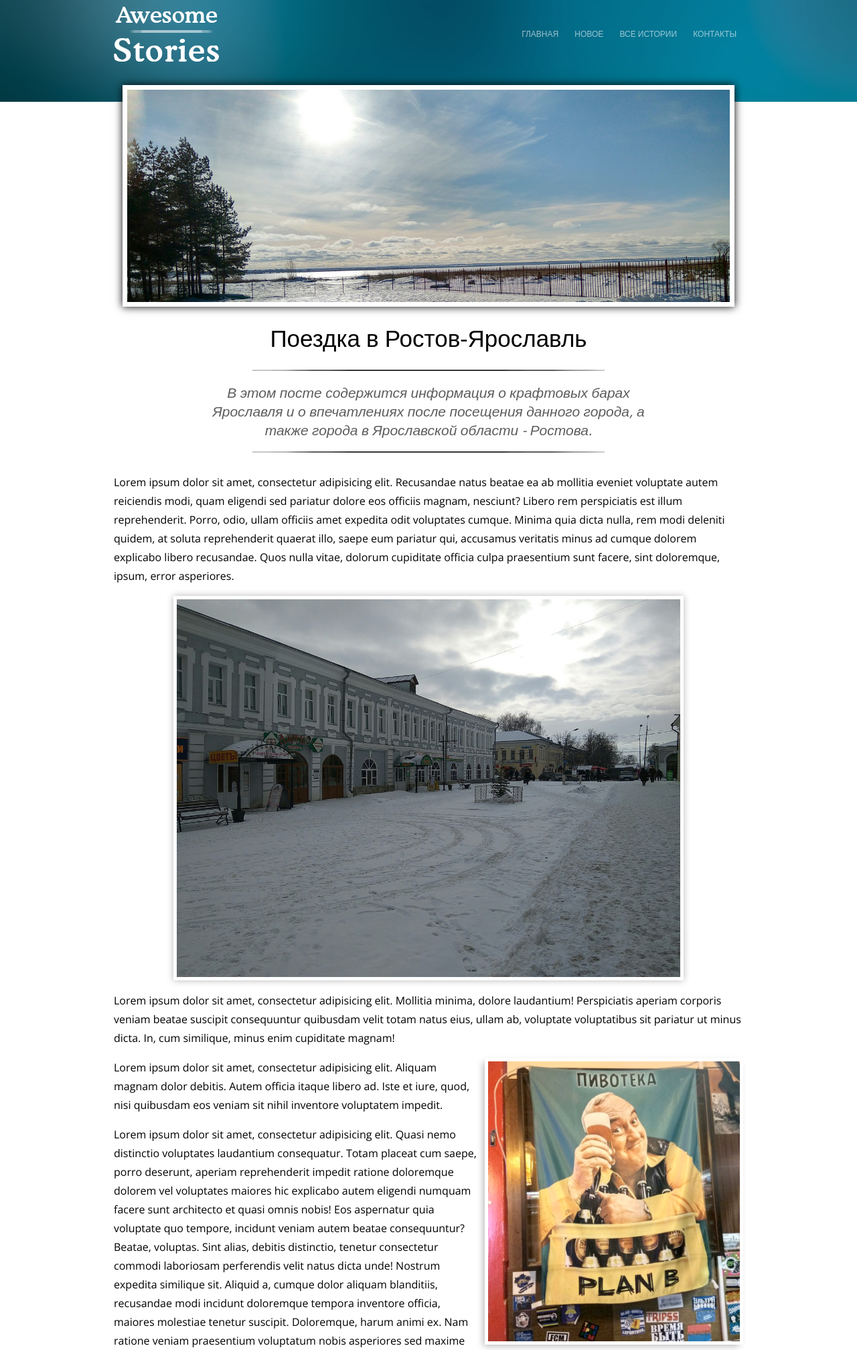
After one commit to Zender85/awesomestories, a PHP site: page /rostov.html in a window 1280 px wide. The commit adds this page. Shown: the top 2016 px of the page at 67% size. Run offline with PHP 8.4, Linux system fonts and the light colour scheme.

Commit message:
страница поста + мелкие правки

```diff
--- a/css/style.css
+++ b/css/style.css
@@ -30,6 +30,7 @@ img {
 }
 
 .container {
+	position: relative;
 	max-width: 940px;
 	margin: 0 auto;
 	padding: 0 10px;
@@ -63,6 +64,7 @@ header {
 }
 
 .logo {
+	display: inline-block;
 	line-height: 0;
 	margin: 10px 0;
 }
@@ -325,17 +327,17 @@ main h2 {
 	margin-bottom: 50px;
 }
 
-main h2:after {
+/*main h2:after {
 	content: '';
 	position: absolute;
 	width: 104px;
 	height: 3px;
-	bottom: -10px;
+	bottom: -12px;
 	right: 0;
 	left: 0;
 	margin: 0 auto;
 	background-image: url('../img/line.png');
-}
+}*/
 
 .news {
 	display: -webkit-flex;
@@ -518,6 +520,91 @@ main h2:after {
 	padding: 10px 0;
 }
 
+	/*==== POST PAGE ====*/
+
+.post-navigation {
+	padding-bottom: 50px;
+}
+
+.post-mainphoto {
+	max-width: 900px;
+	margin: 0 auto;
+	position: relative;
+	top: -25px;
+	line-height: 0;
+	box-shadow: 0 0 12px;
+	border: 7px solid #fff;
+	margin-bottom: -25px;
+}
+
+.post-intro {
+	position: relative;
+	font-style: italic;
+	font-size: 21px;
+	color: #5d5d5d;
+	width: 70%;
+	margin: 0 auto;
+	text-align: center;
+	margin-bottom: 50px;
+}
+
+.post-intro::before {
+	content: '';
+	position: absolute;
+	top: -20px;
+	width: 80%;
+	height: 2px;
+	left: 0;
+	right: 0;
+	margin: 0 auto;
+	background-image: url('../img/line.png');
+	background-size: cover;
+}
+
+.post-intro::after {
+	content: '';
+	position: absolute;
+	bottom: -20px;
+	width: 80%;
+	height: 2px;
+	left: 0;
+	right: 0;
+	margin: 0 auto;
+	background-image: url('../img/line.png');
+	background-size: cover;
+}
+
+.img-fright {
+	float: right;
+	width: 40%;
+	padding: 5px;
+	margin-left: 10px;
+	box-shadow: -4px 4px 10px -2px #b7b7b7;
+}
+
+.img-fleft {
+	float: left;
+	width: 40%;
+	padding: 5px;
+	margin-right: 10px;
+	box-shadow: 4px 4px 10px -2px #b7b7b7;
+}
+
+.post-image {
+	width: 80%;
+	margin: 0 auto;
+	padding: 5px;
+	line-height: 0;
+	box-shadow: 0 0 10px 0 #b7b7b7;
+}
+
+.post-end {
+	text-align: center;
+	width: 80%;
+	font-size: 25px;
+	margin: 20px auto;
+}
+
 @media all and (max-width: 640px){
 	.main-menu {
 		display: none;
@@ -538,10 +625,10 @@ main h2:after {
 }
 
 @media (max-width: 600px) {
-  {
-    width: 100%;
-    height: 100vh;
-    margin: 0;
-    border-radius: 0px;
-  }
+	.news-item {
+		margin: 0;
+	}
+	.post-intro {
+		width: 100%;
+	}
 }
--- /dev/null
+++ b/rostov.html
@@ -0,0 +1,95 @@
+<!DOCTYPE html>
+<html>
+<head>
+	<meta charset="utf-8">
+	<meta name="viewport" content="width=device-width, initial-scale=1.0">
+	<meta http-equiv="X-UA-Compatible" content="IE=edge">
+	<link rel="shortcut icon" href="img/favicon.png" type="image/x-icon">
+	<title>AwesomeStories</title>
+	<link href="https://fonts.googleapis.com/css?family=Open+Sans:400,700&amp;subset=cyrillic" rel="stylesheet">
+	<link rel="stylesheet" type="text/css" href="css/normalize.css">
+	<link rel="stylesheet" type="text/css" href="css/style.css">
+</head>
+<body>
+	<header>
+		<div class="header-navigation post-navigation">
+			<div class="container">
+				<a href="index.html" class="logo">
+					<img src="img/logo.png" alt="Логотип" width="157" height="82">
+				</a>
+				<nav class="main-menu">
+					<ul class="main-menu-list">
+						<li><a href="index.html">Главная</a></li>
+						<li><a href="#">Новое</a></li>
+						<li><a href="#">Все истории</a></li>
+						<li><a href="#">Контакты</a></li>
+					</ul>
+				</nav>
+				<div class="mobile-header">
+					<div class="burger-container">
+						<div id="burger">
+							<div class="bar topBar"></div>
+							<div class="bar mdlBar"></div>
+							<div class="bar btmBar"></div>
+						</div>
+					</div>
+					<ul class="menu">
+						<li class="menu-item"><a href="index.html">Главная</a></li>
+						<li class="menu-item"><a href="#">Новое</a></li>
+						<li class="menu-item"><a href="#">Все истории</a></li>
+						<li class="menu-item"><a href="#">Контакты</a></li>
+					</ul>
+				</div>
+			</div>
+		</div>
+	</header>
+	<main>
+		<div class="container clearfix">
+			<div class="post-mainphoto">
+				<img src="img/rostov-main.jpg" alt="Главное фото" width="900px">
+			</div>
+			<h2>Поездка в Ростов-Ярославль</h2>
+			<p class="post-intro">В этом посте содержится информация о крафтовых барах Ярославля и о впечатлениях после посещения данного города, а также города в Ярославской области - Ростова.</p>
+			<p>Lorem ipsum dolor sit amet, consectetur adipisicing elit. Recusandae natus beatae ea ab mollitia eveniet voluptate autem reiciendis modi, quam eligendi sed pariatur dolore eos officiis magnam, nesciunt? Libero rem perspiciatis est illum reprehenderit. Porro, odio, ullam officiis amet expedita odit voluptates cumque. Minima quia dicta nulla, rem modi deleniti quidem, at soluta reprehenderit quaerat illo, saepe eum pariatur qui, accusamus veritatis minus ad cumque dolorem explicabo libero recusandae. Quos nulla vitae, dolorum cupiditate officia culpa praesentium sunt facere, sint doloremque, ipsum, error asperiores.</p>
+			<div class="post-image">
+				<img src="img/rostov-main-street.jpg" alt="Главная улица Ростова" width="800px">
+			</div>
+			<p>Lorem ipsum dolor sit amet, consectetur adipisicing elit. Mollitia minima, dolore laudantium! Perspiciatis aperiam corporis veniam beatae suscipit consequuntur quibusdam velit totam natus eius, ullam ab, voluptate voluptatibus sit pariatur ut minus dicta. In, cum similique, minus enim cupiditate magnam!</p>
+			<img class="img-fright"	src="img/plan-b.jpg" alt="Паб Plan-B">
+			<p>Lorem ipsum dolor sit amet, consectetur adipisicing elit. Aliquam magnam dolor debitis. Autem officia itaque libero ad. Iste et iure, quod, nisi quibusdam eos veniam sit nihil inventore voluptatem impedit.</p>
+			<p>Lorem ipsum dolor sit amet, consectetur adipisicing elit. Quasi nemo distinctio voluptates laudantium consequatur. Totam placeat cum saepe, porro deserunt, aperiam reprehenderit impedit ratione doloremque dolorem vel voluptates maiores hic explicabo autem eligendi numquam facere sunt architecto et quasi omnis nobis! Eos aspernatur quia voluptate quo tempore, incidunt veniam autem beatae consequuntur? Beatae, voluptas. Sint alias, debitis distinctio, tenetur consectetur commodi laboriosam perferendis velit natus dicta unde! Nostrum expedita similique sit. Aliquid a, cumque dolor aliquam blanditiis, recusandae modi incidunt doloremque tempora inventore officia, maiores molestiae tenetur suscipit. Doloremque, harum animi ex. Nam ratione veniam praesentium voluptatum nobis asperiores sed maxime provident harum laborum quasi molestias culpa, placeat perferendis facilis, ipsum totam quod modi maiores expedita voluptates earum blanditiis amet velit. Labore voluptate facere placeat error, possimus ab cum. Praesentium recusandae aperiam, quam consequatur placeat laboriosam dolores, doloremque, expedita eos quibusdam rerum quasi. Cum modi doloribus quibusdam voluptatibus accusamus facilis.</p>
+			<img class="img-fleft"	src="img/hatico.jpg" alt="Ростовский Хатико">
+			<p>Lorem ipsum dolor sit amet, consectetur adipisicing elit. Vel pariatur, aspernatur sunt dolore eaque illo enim dolor distinctio nesciunt rem, sequi voluptates, quae aperiam expedita? Assumenda doloribus odio, natus harum.</p>
+			<p>Lorem ipsum dolor sit amet, consectetur adipisicing elit. Optio, libero, sit. Magnam cupiditate error alias tenetur ex fugit ut itaque hic in rerum, voluptatibus enim voluptas impedit delectus animi nulla quod officia tempora unde. Iusto ab earum, hic consequatur in blanditiis, dignissimos praesentium ea reiciendis iste autem molestias, tenetur, doloremque!</p>
+			<p>Lorem ipsum dolor sit amet, consectetur adipisicing elit. Laboriosam repudiandae, quibusdam iure sapiente magnam nisi, vel architecto quod nulla sint quasi cum cupiditate eveniet unde soluta. Voluptates odit in labore tenetur corporis mollitia assumenda dolore porro consequuntur quas, modi atque veritatis, voluptate. Necessitatibus nesciunt non rem pariatur vero eius fugit ab porro unde totam quis ipsam, incidunt nam earum. Laborum?</p>
+			<p class="post-end">Всем хороших путешествий!</p>
+		</div>
+	</main>
+	<footer class="main-footer">
+		<div class="container">
+			<div class="footer-logo">
+				<img src="img/logo.png" alt="Логотип" width="157" height="82">
+			</div>
+			<p class="disclaimer">Данные блог носит исключительно познавательно-развлекательный характер и не имеет цель оскорбить кого-либо или нанести вред.</p>
+			<div class="social-links">
+				<a href="https://vk.com/svindisel" title="Мы Вконтакте" class="social-links-item social-link-vkontakte" target="_blank">Вконтaкте</a>
+				<a href="#" title="Мы на Фейсбук" class="social-links-item social-link-facebook" target="_blank">Фейсбук</a>
+				<a href="https://twitter.com/fort_nassa" title="Мы в Твиттере" class="social-links-item social-link-twitter" target="_blank">Твиттер</a>
+			</div>
+		</div>
+		<div class="copyright-block">
+				<span>© 2017 AwesomeStories. Все права защищены</span>
+			</div>
+	</footer>
+	<script>
+		(function(){
+		var burger = document.querySelector('.burger-container'),
+				header = document.querySelector('.mobile-header');
+
+		burger.onclick = function() {
+				header.classList.toggle('menu-opened');
+		}
+}());
+	</script>
+
+</body>
```
Also changed, not shown: index.html (+4 -4 lines), img/hatico.jpg (added), img/plan-b.jpg (added), img/rostov-main-street.jpg (added), img/rostov-main.jpg (added), 1 other file.
